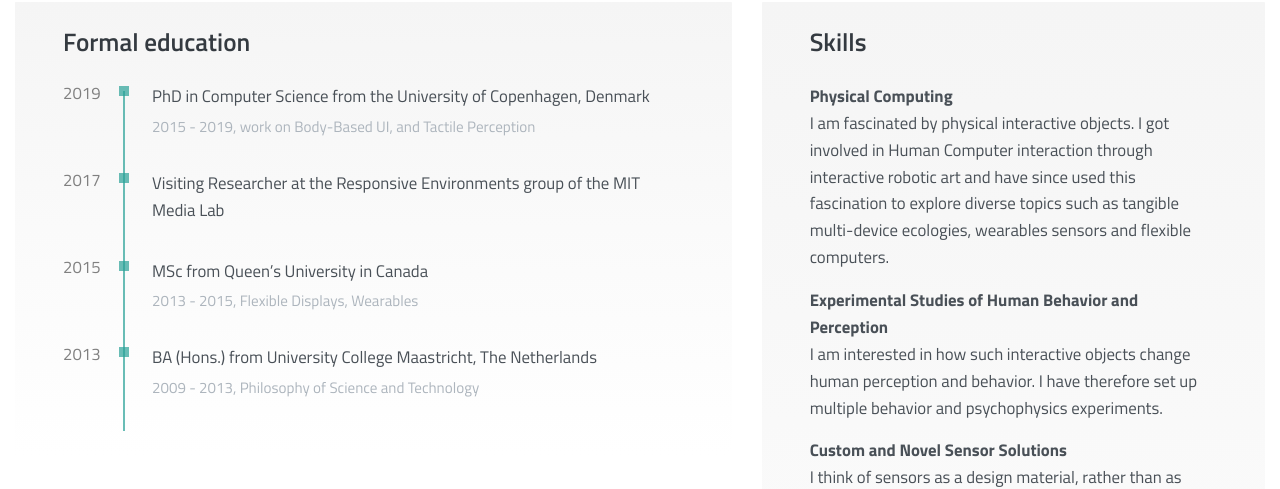
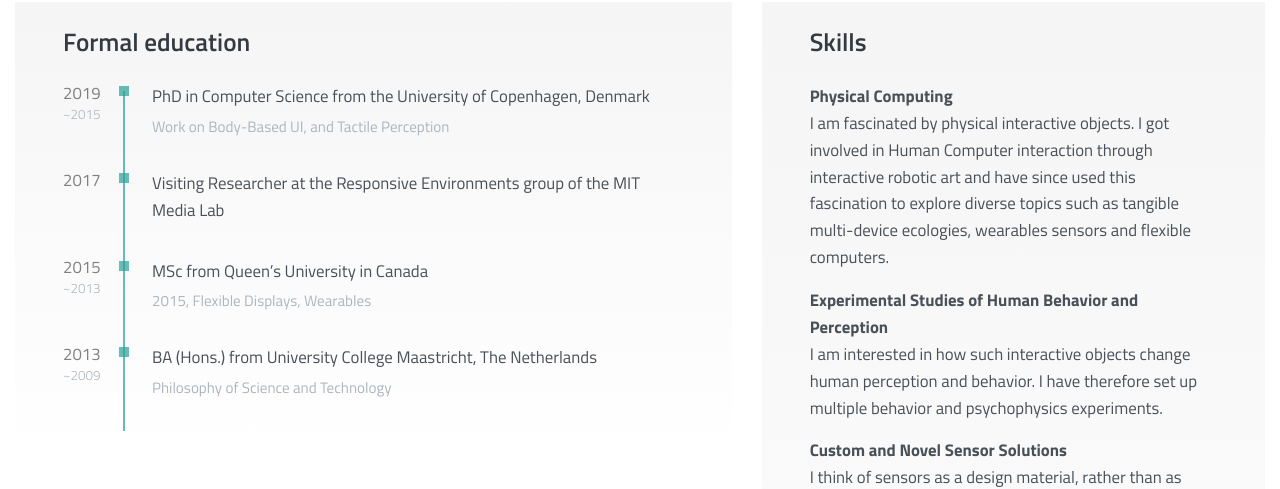
Before and after one commit to fkeel/fkeel.gitub.io, a Jekyll site: the page built from bio.html, in a window 1280 px wide. Shown: the part 174-663 px from the top of the page. Built offline with Jekyll 4.4.1, drawn with Linux system fonts in a browser that asks for light colours.

Commit message:
Bio year range

```diff
--- a/assets/scss/_custom.scss
+++ b/assets/scss/_custom.scss
@@ -93,9 +93,18 @@
       background: $timeline-color;
     }
   }
+  // p.year-delimiter {
+  //   position: absolute;
+  //   top: 20px;
+  //   left: 16px;
+  //   margin: 0;
+  //   font-weight: 300;
+  //   position: absolute;
+  //   top: 20px;
+  // }
   h3 {
     position: -webkit-sticky;
-    position: sticky;
+    // position: sticky;
     top: 5rem;
     color: $timeline-year-color;
     margin: 0;
@@ -105,6 +114,15 @@
     }
     @media (min-width: 62em) {
       // font-size: 1.1em;
+    }
+    &.year-from {
+      &:before{
+        content: '~';
+      }
+      font-size: 0.8em;
+      font-weight: 300;
+      position: absolute;
+      top: 23px;
     }
   }
   section.year {
--- a/bio.html
+++ b/bio.html
@@ -21,6 +21,9 @@
                 {% for group in items_grouped %}
                   <section class="year">
                       <h3>{{ group.name }}</h3>
+                      {% if group.items[0].from %}
+                        <h3 class="year-from text-muted">{{ group.items[0].from }}</h3>
+                      {% endif %}
 
                         {% for item in group.items %}
                           <section class="{% if item.context != nil %}with-context{%endif%}">
```
Also changed, not shown: _data/bio.yaml (+8 -4 lines).
